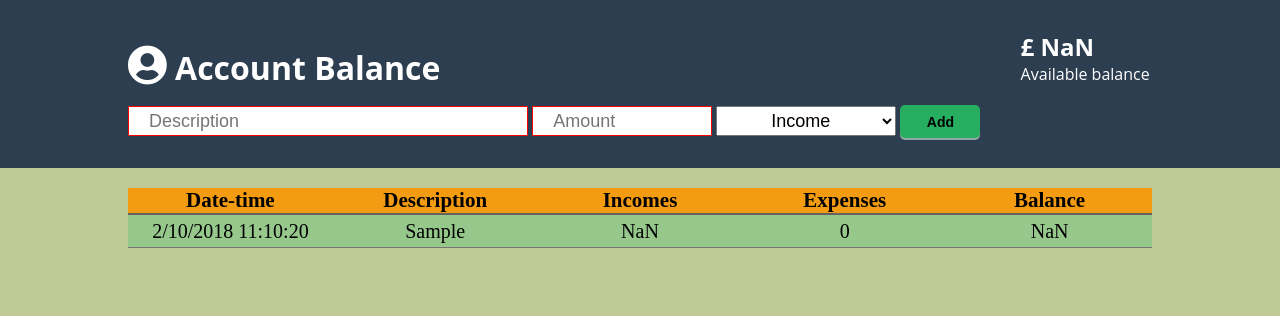
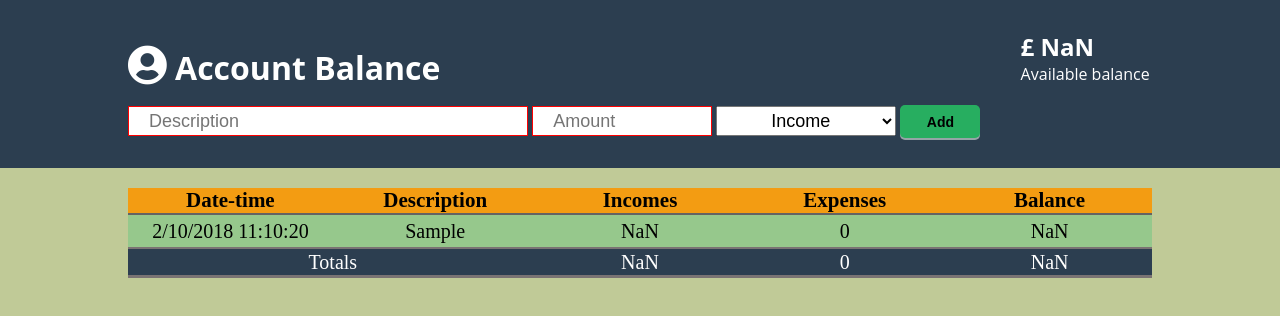
Before and after one commit to Tata-paweennuch/BankAccountBalance-pure-JS, a plain HTML site: page index.html in a window 1280 px wide. Both pictures are taken after typing "Sample", "Sample" into the empty fields and a click on the button "Add". Drawn offline with Linux system fonts and the light colour scheme.

Commit message:
Added <tfoot> for totals

```diff
--- a/index.html
+++ b/index.html
@@ -43,6 +43,9 @@
                 <tbody>
                     <!-- Information of each transaction in separated row -->
                 </tbody>
+                <tfoot>
+                    <!-- Information of the total of incomes, expenses, and balance -->
+                </tfoot>
             </table>
         </div>
     </main>
--- a/script.js
+++ b/script.js
@@ -5,6 +5,7 @@ const amount = document.querySelector('.amount');
 const typeOfTransaction = document.querySelector('#type');
 const addBtn = document.querySelector('.add-btn');
 const tableBody = document.querySelector('tbody');
+const tableFoot = document.querySelector('tfoot');
 
 
 // ================= Date and time function =================
@@ -64,7 +65,7 @@ const grabingData = () => {
         net: incomeAmount() - expenseAmount(),
         balance: balance
     });
-    addingData();
+    displayingData();
     description.value = '';
     amount.value = '';
         //typeOfTransaction.options[0];   ---- Fix!! set the option to the default
@@ -78,9 +79,12 @@ const grabingData = () => {
 }
 
 // ================= Putting data into the bank book(each transaction) =================
-const addingData = () => {
+const displayingData = () => {
     tableBody.innerHTML = '';
+    tableFoot.innerHTML = '';
     let arrayOfData = arrayOfTransaction;
+    // localStorage.setItem('data',JSON.stringify(arrayOfTransaction));
+    // let arrayOfData =  JSON.parse(localStorage.getItem('data'))
     let eachTrans;
     arrayOfData.forEach(transaction => {
         eachTrans = document.createElement('tr');
@@ -100,6 +104,28 @@ const addingData = () => {
         eachTrans.innerHTML = transDetail;
         tableBody.appendChild(eachTrans);
     });
+
+    // Show the total amount of incomes, expenses, and balance
+    let lastBalance = arrayOfData[arrayOfData.length-1].balance;
+    let sumIncomes = Object.keys(arrayOfData).reduce(function (previous, key) {
+        previous.income += arrayOfData[key].income;
+            return previous;
+        }, { income: 0 });
+
+    let sumExpenses = Object.keys(arrayOfData).reduce(function (previous, key) {
+        previous.expense += arrayOfData[key].expense;
+            return previous;
+        }, { expense: 0 });
+
+    let footRow = document.createElement('tr');
+    let footDetail = `
+        <td colspan="2">Totals</td>
+        <td>${sumIncomes.income}</td>
+        <td>${sumExpenses.expense}</td>
+        <td>${lastBalance}</td>
+    `;
+    footRow.innerHTML = footDetail;
+    tableFoot.appendChild(footRow);
 }
 
 // =================** Add eventlisteners**==================
--- a/style.css
+++ b/style.css
@@ -96,8 +96,15 @@ table {
 
 }
 
-tr {
+tbody tr {
     border-bottom: 1px solid rgb(122, 115, 115);
+}
+
+tfoot tr {
+    border-top: 2px solid rgb(122, 115, 115);
+    border-bottom: 3px solid rgb(122, 115, 115);
+    background-color: #2c3e50;
+    color: #fff;
 }
 
 th {
@@ -113,10 +120,16 @@ th, td {
     /* border: 2px solid rgb(100, 99, 99); */
 }
 
-td {
+tbody tr td {
     /* background-color: rgb(151, 224, 200); */
     font-size: 20px;
     line-height: 32px;
+}
+
+tfoot tr td {
+    font-size: 20px;
+    line-height: 26px;
+    font-weight: 500;
 }
 
 /* ======= General: margin, padding ======= */
```
